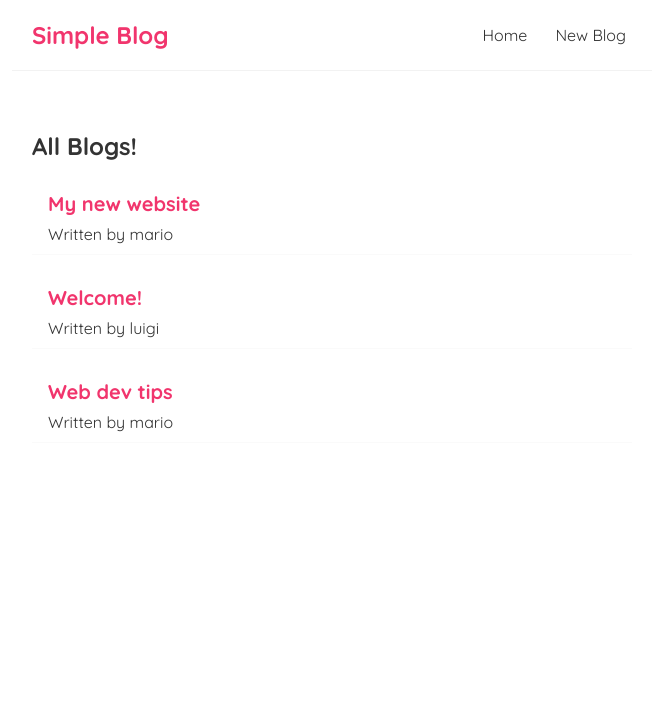
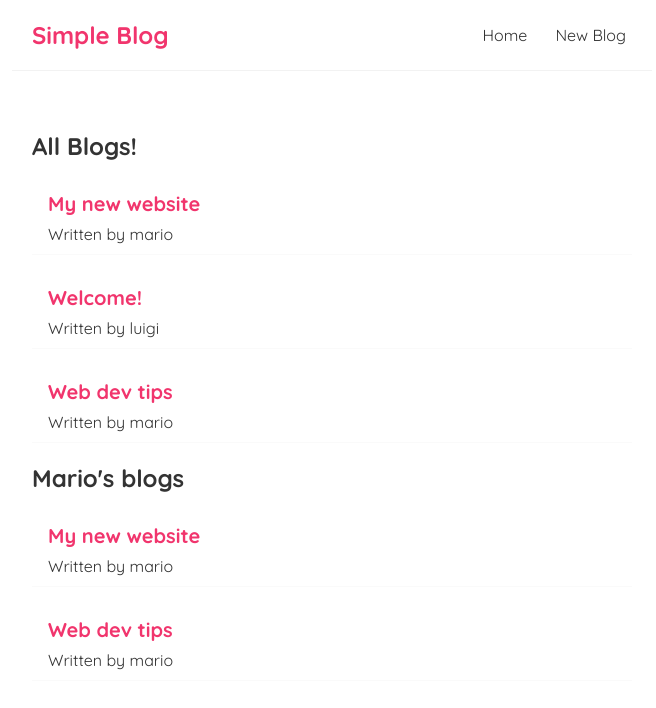
Before and after one commit to johnshift/react-basic-blog, a React (Create React App) app: page / in a window 1280 px wide. Shown: the top 708 px of the page, without its empty margins (308-964 px from the left). Built offline with nearby package versions, Linux system fonts and the light colour scheme.

Commit message:
reusable component, filter fn

```diff
--- a/src/Home.js
+++ b/src/Home.js
@@ -16,6 +16,10 @@ const Home = () => {
   return (
     <div className="home">
       <BlogList blogs={blogs} title="All Blogs!" />
+      <BlogList
+        blogs={blogs.filter((blog) => blog.author === "mario")}
+        title="Mario's blogs"
+      />
     </div>
   );
 };
```
